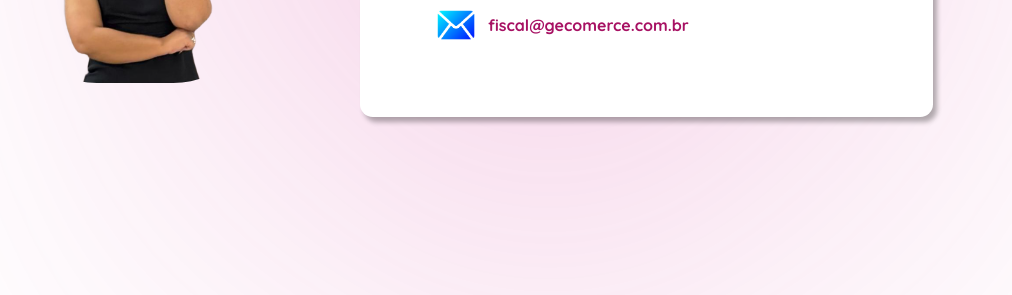
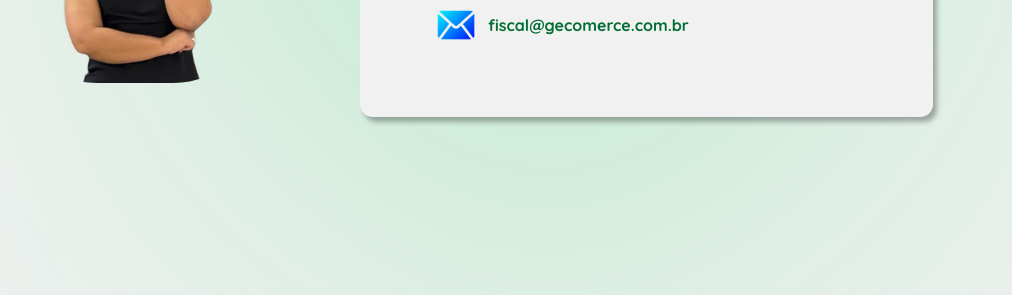
Before and after one commit to gecomerce/contato, a plain HTML site: page gisele/index.html in a window 1280 px wide. Shown: the part 505-800 px from the top of the page, without its empty margins (219-1231 px from the left). Drawn offline with Linux system fonts and the light colour scheme.

Commit message:
Update style.css

```diff
--- a/gisele/style.css
+++ b/gisele/style.css
@@ -4,10 +4,9 @@
 
 :root {
 
-    --bg: #ffffff;
-    --text-color: #b37199;
-    --text-contacts: #a71163;
-    --sphere-color: #d43296;
+    --bg: #f1f1f1;
+    --text-contacts: #036e34;
+    --sphere-color: #10d65c;
 }
 
 
@@ -29,6 +28,7 @@ body {
     background-color: var(--bg);
     font-family: 'quicksand', sans-serif;
     padding-bottom: 4vw;
+    height: 100vh;
 }
 
 #titulo {
```
